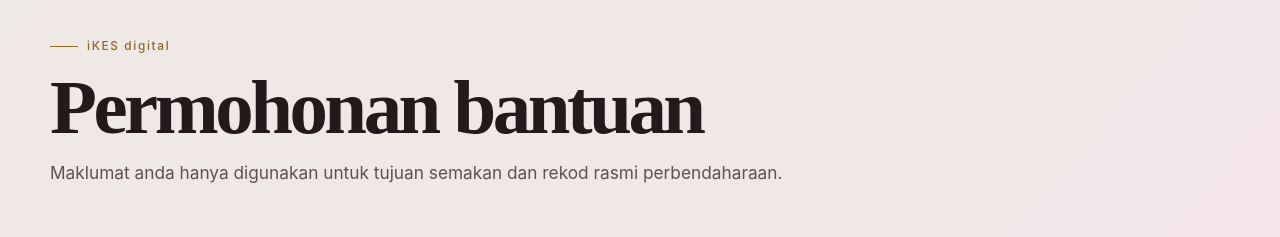
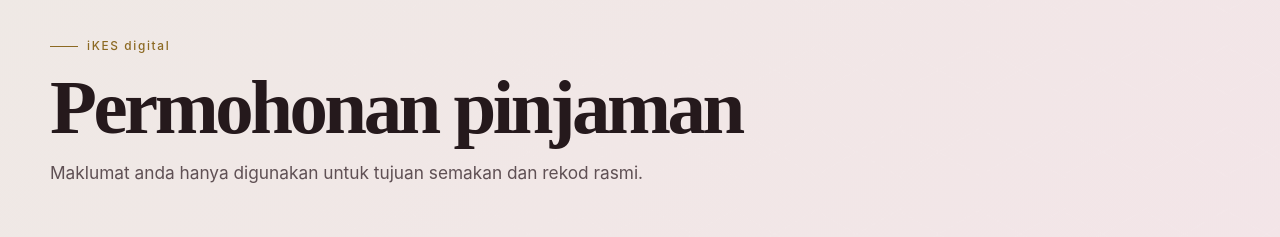
Before and after one commit to g-ipgp250803435-spec/lfx-mvp, a Next.js app: page /ikes/apply in a window 1280 px wide. Shown: the part 221-458 px from the top of the page. Built offline with nearby package versions, Linux system fonts and the light colour scheme; no server answers.

Commit message:
Update page.tsx

```diff
--- a/app/ikes/apply/page.tsx
+++ b/app/ikes/apply/page.tsx
@@ -3,5 +3,5 @@ import { IkesForm } from "@/components/IkesForm";
 import { PageHero } from "@/components/PageHero";
 
 export default function IkesApplicationPage() {
-  return <><PageHero eyebrow={{bm:"iKES digital",en:"Digital iKES"}} title={{bm:"Permohonan bantuan",en:"Welfare loan application"}} description={{bm:"Maklumat anda hanya digunakan untuk tujuan semakan dan rekod rasmi perbendaharaan.",en:"Your information is used solely for review and official treasury records."}}/><section className="section section--soft"><div className="container container--narrow"><IkesForm/></div></section></>;
+  return <><PageHero eyebrow={{bm:"iKES digital",en:"Digital iKES"}} title={{bm:"Permohonan pinjaman",en:"Loan application"}} description={{bm:"Maklumat anda hanya digunakan untuk tujuan semakan dan rekod rasmi.",en:"Your information is used solely for review and official records."}}/><section className="section section--soft"><div className="container container--narrow"><IkesForm/></div></section></>;
 }
```
